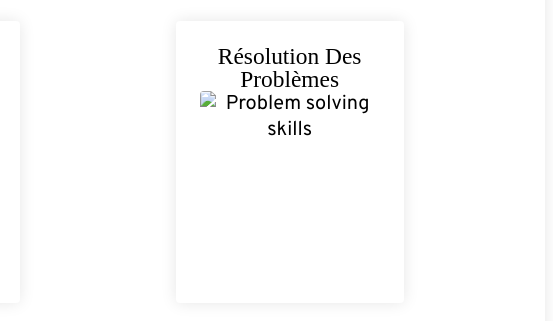
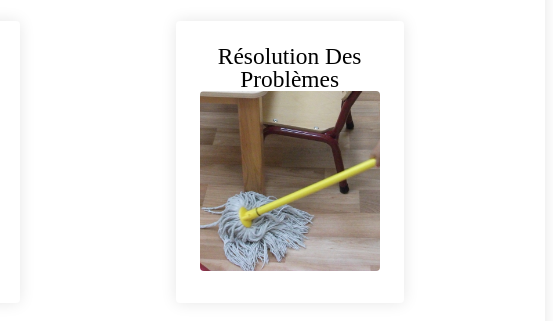
Before and after one commit to Yasmin-Cherif/Kiddie-Montessori-House, a plain HTML site: page Maison Montessori.html in a window 1280 px wide. Shown: the part 2485-2806 px from the top of the page, 727-1280 px from the left. Drawn offline with Linux system fonts and the light colour scheme; a web font is replaced by a local one.

Commit message:
Update Maison Montessori.html

```diff
--- a/Maison Montessori.html
+++ b/Maison Montessori.html
@@ -119,7 +119,7 @@ Renseignez-vous maintenant</a>
 			<div class="card-white">
 
 			<h3>Résolution des problèmes</h3>
-			<img src=images/problemsolv.png alt="Problem solving skills">
+			<img src=problemsolv.png alt="Problem solving skills">
 			</div>
 
 			<div class="card-black">
```
